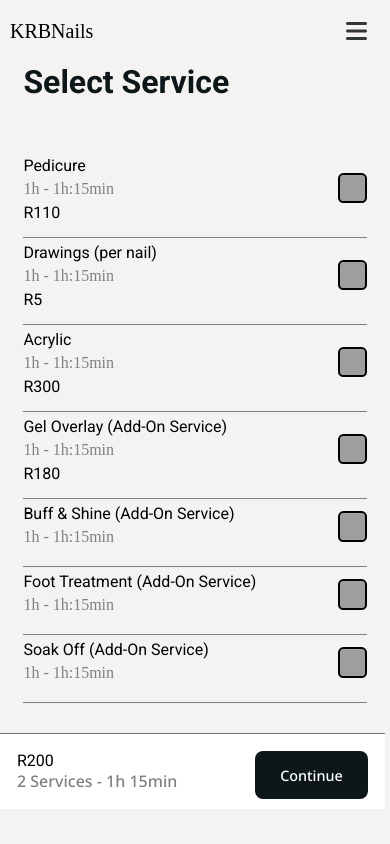
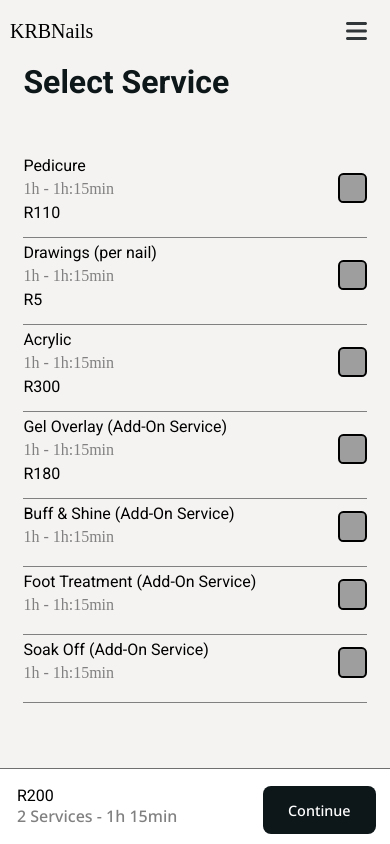
Before and after one commit to o897/krbnails-frontend, a React (Vite) app: page /book in a window 390 px wide. Built offline with nearby package versions, Linux system fonts and the light colour scheme; grey boxes are pictures that could not be loaded.

Commit message:
update continue button position

```diff
--- a/src/index.css
+++ b/src/index.css
@@ -515,8 +515,8 @@
     display: flex;
     border-top: 1px solid #6f6f6f;
     justify-content: space-between;
-    position: sticky;
-    width: 90%;
+    position: fixed;
+    width: 100%;
     bottom: 0;
     padding: 17px;
     z-index: 2;
@@ -529,18 +529,17 @@
 
 
   .appointment__button button {
-    width: 100%;
     background-color: #0d1619;
     color: #fff;
     border-radius: 8px;
     width: 113px;
     height: 48px;
-    background-color: #0d1619;
     border-color: #0d1619;
     font-family: "Noto Sans", sans-serif;
     font-size: .9rem;
     font-weight: 500;
     border: none;
+    margin-right: 8vw;
 
   }
 
```
